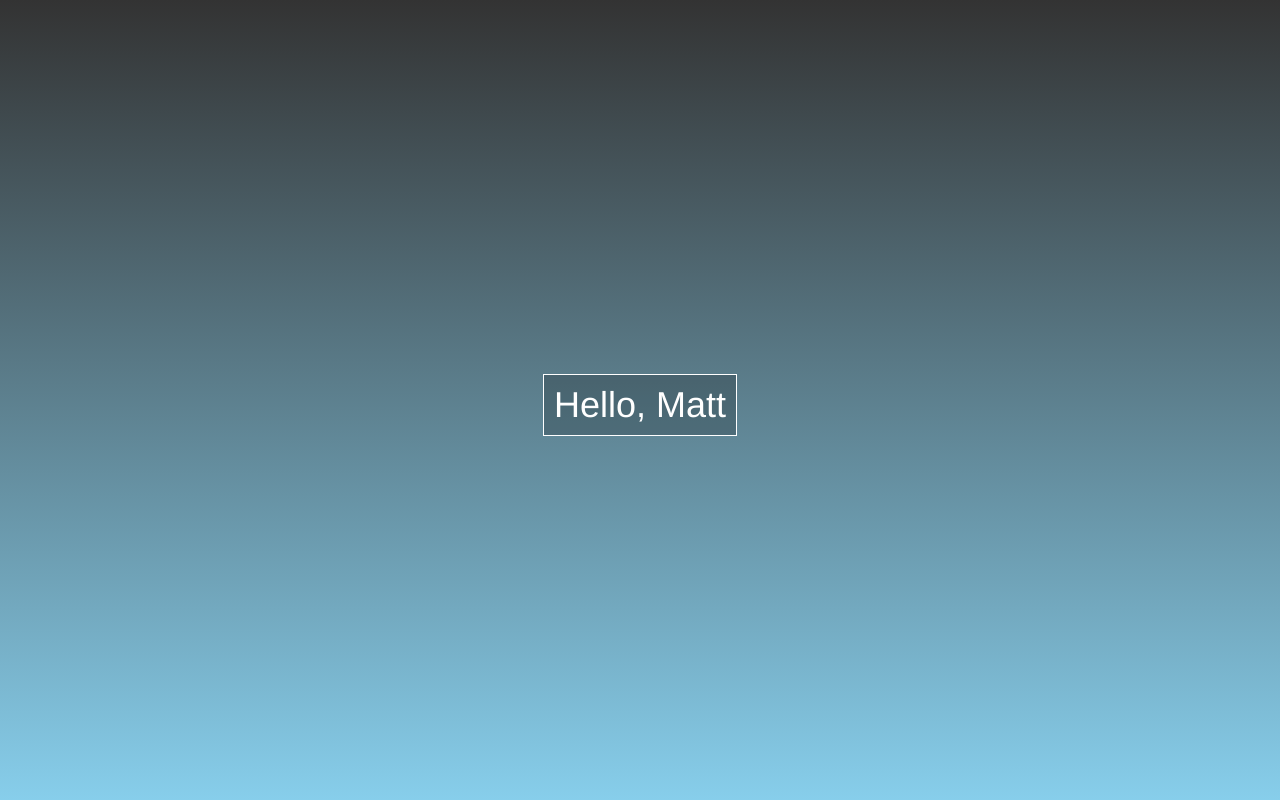
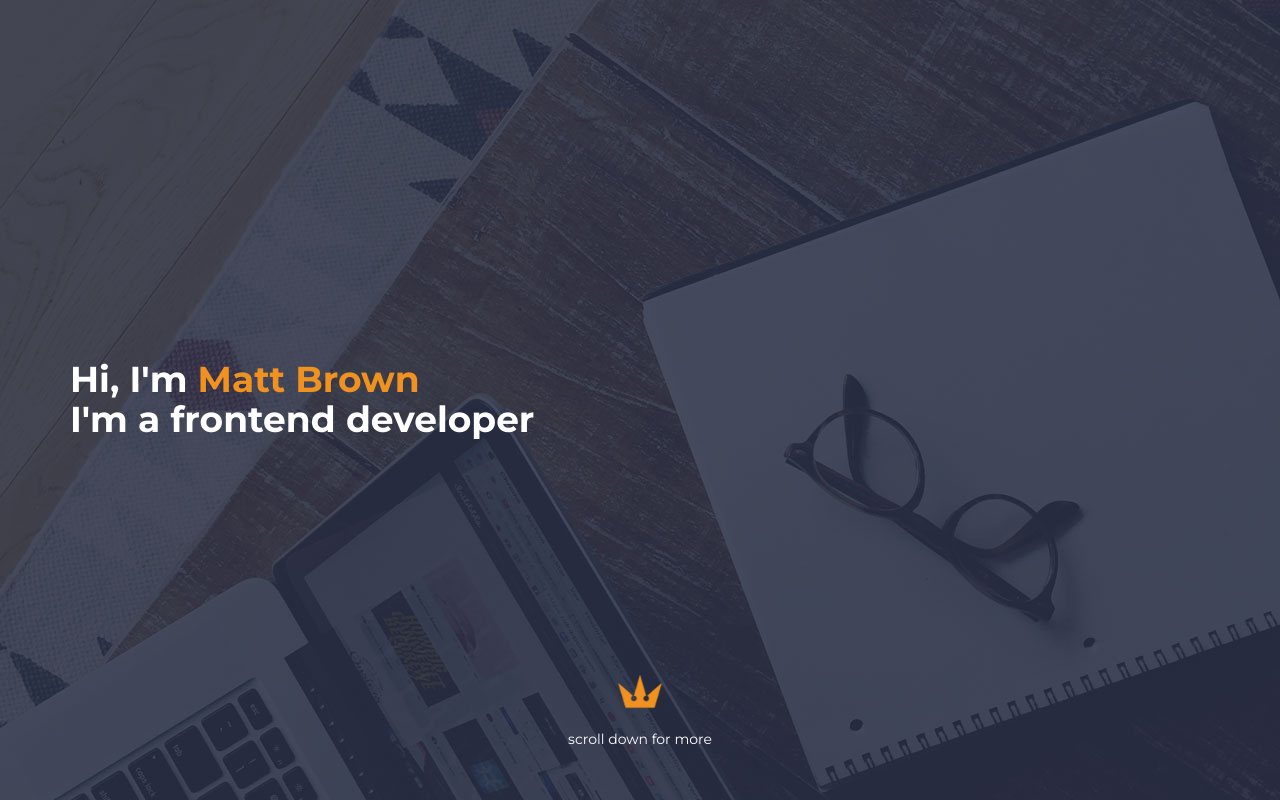
Before and after one commit to Matt-Brown503/portfolio, a website: page app/index.html in a window 1280 px wide. Drawn offline with Linux system fonts and the light colour scheme.

Commit message:
first commit w/ header

```diff
--- a/app/index.html
+++ b/app/index.html
@@ -4,10 +4,23 @@
 	<meta charset="UTF-8">
 	<meta name="viewport" content="width=device-width, initial-scale=1, maximum-scale=1, user-scalable=no">
 	<title>Document</title>
+	<link href="https://fonts.googleapis.com/css?family=Montserrat:300,400,400i,700" rel="stylesheet">
 	<link rel="stylesheet" href="css/styles.css">
 </head>
 <body>
-	<h1 id="h1" class="text-center">Hello, Matt</h1>
+	<div class="container-fluid landing">
+		<div class="container">
+			<header>
+				<h1>Hi, I'm <span>Matt Brown</span></h1>
+				<h1>I'm a frontend developer</h1>
+			</header>
+				<div class="scroll">
+					<img src="img/crown.png" class="bounce">
+				<p>scroll down for more</p>
+			</div>
+		</div>
+	</div>
+
 
 	<script type="text/javascript" src="js/main.js"></script>
 </body>
--- /dev/null
+++ b/app/scss/_animation.scss
@@ -0,0 +1,16 @@
+
+@keyframes bounce {
+	0%, 20%, 50%, 80%, 100% {
+		transform: translateY(0);
+	}
+	40% {
+		transform: translateY(-30%);
+	}
+	60% {
+		transform: translateY(-15%);
+	}
+}
+
+.bounce {
+	@include animation(bounce 1.5s infinite);
+}
--- /dev/null
+++ b/app/scss/_variables.scss
@@ -0,0 +1,6 @@
+$main-font: 'Montserrat', sans-serif;
+
+$main-color: #262C41;
+$secondary-color: #f09120;
+$main-text: #333;
+$white: #fff;
--- a/app/scss/styles.scss
+++ b/app/scss/styles.scss
@@ -1,19 +1,39 @@
 @import 'bootstrap-compass';
 @import 'bootstrap';
+@import 'variables';
+@import 'animation';
 
 body {
-	display: flex;
-	justify-content: center;
-	align-items: center;
-	transition: .5s;
-	background: linear-gradient(#333, skyblue);
-	height: 100vh;
-	color: #fff;
+	font-family: $main-font;
+}
 
-	h1{
-		color: #fff;
-		border: 1px solid #fff;
-		padding: 10px;
-		background-color: rgba(0,0,0,.2);
+.landing {
+	background-color: $main-color;
+	background-image: url('../img/landing-blue.jpg');
+	background-size: cover;
+	background-position: center;
+	.container {
+		height: 100vh;
+		display: flex;
+		justify-content: center;
+		flex-direction: column;
 	}
 }
+header h1 {
+	font-weight: bold;
+	color: $white;
+	margin: 0px;
+	span {
+		color: $secondary-color;
+	}
+}
+.scroll {
+	position: fixed;
+   	top: 85vh;
+	text-align: center;
+	color: $white;
+	align-self: center;
+	img {
+		width: 50px;
+	}
+}
--- a/gulpfile.js
+++ b/gulpfile.js
@@ -7,13 +7,14 @@ var gulp = require('gulp'),
 	sass = require('gulp-ruby-sass'),
 	notify = require('gulp-notify'),
 	bower = require('gulp-bower'),
-	autoprefixer = require('gulp-autoprefixer');
+	autoprefixer = require('gulp-autoprefixer'),
+	imagemin = require ('gulp-imagemin');
 
 //config files
 var config = {
 	sassPath: './app/scss',
 	bowerDir: './bower_components'
-}
+};
 var autoprefixerOptions = {
 	browsers: ['last 2 versions','>5%','Firefox ESR']
 };
@@ -21,7 +22,7 @@ var autoprefixerOptions = {
 
 gulp.task('bower',function(){
 	return bower()
-		.pipe(gulp.dest(config.bowerDir))
+		.pipe(gulp.dest(config.bowerDir));
 });
 
 
@@ -32,6 +33,11 @@ gulp.task('scripts', function(){
 	.pipe(reload({stream:true}));
 });
 
+gulp.task('images'), function(){
+	gulp.src('app/img/*')
+	.pipe(imagemin())
+	.pipe(gulp.dest('app/img'));
+};
 
 //css
 gulp.task('css', function(){
@@ -48,7 +54,7 @@ gulp.task('css', function(){
 		.pipe(autoprefixer(autoprefixerOptions))
 		.pipe(gulp.dest('./app/css'))
 		.pipe(reload({stream:true}));
-})
+});
 //html
 gulp.task('html', function(){
 	gulp.src('app/**/*.html')
@@ -81,7 +87,7 @@ gulp.task('build:serve', function(){
 			baseDir: './build/'
 		}
 	});
-})
+});
 
 //watch task for sass conversion and browser-sync
 gulp.task('watch', function(){
@@ -97,7 +103,7 @@ gulp.task('browser-sync', function(){
 			baseDir: './app/'
 		}
 	});
-})
+});
 
 //runs when 'gulp' is called in the console
 gulp.task('default', ['scripts','html','css','browser-sync','watch']);
--- a/package.json
+++ b/package.json
@@ -18,6 +18,7 @@
     "gulp": "^3.9.1",
     "gulp-autoprefixer": "^3.1.1",
     "gulp-bower": "0.0.13",
+    "gulp-imagemin": "^3.1.1",
     "gulp-notify": "^3.0.0",
     "gulp-plumber": "^1.1.0",
     "gulp-rename": "^1.2.2",
```
Also changed, not shown: app/css/styles.css, app/img/crown.png (added), app/img/landing-blue.jpg (added), readme.md, 3 other files.
